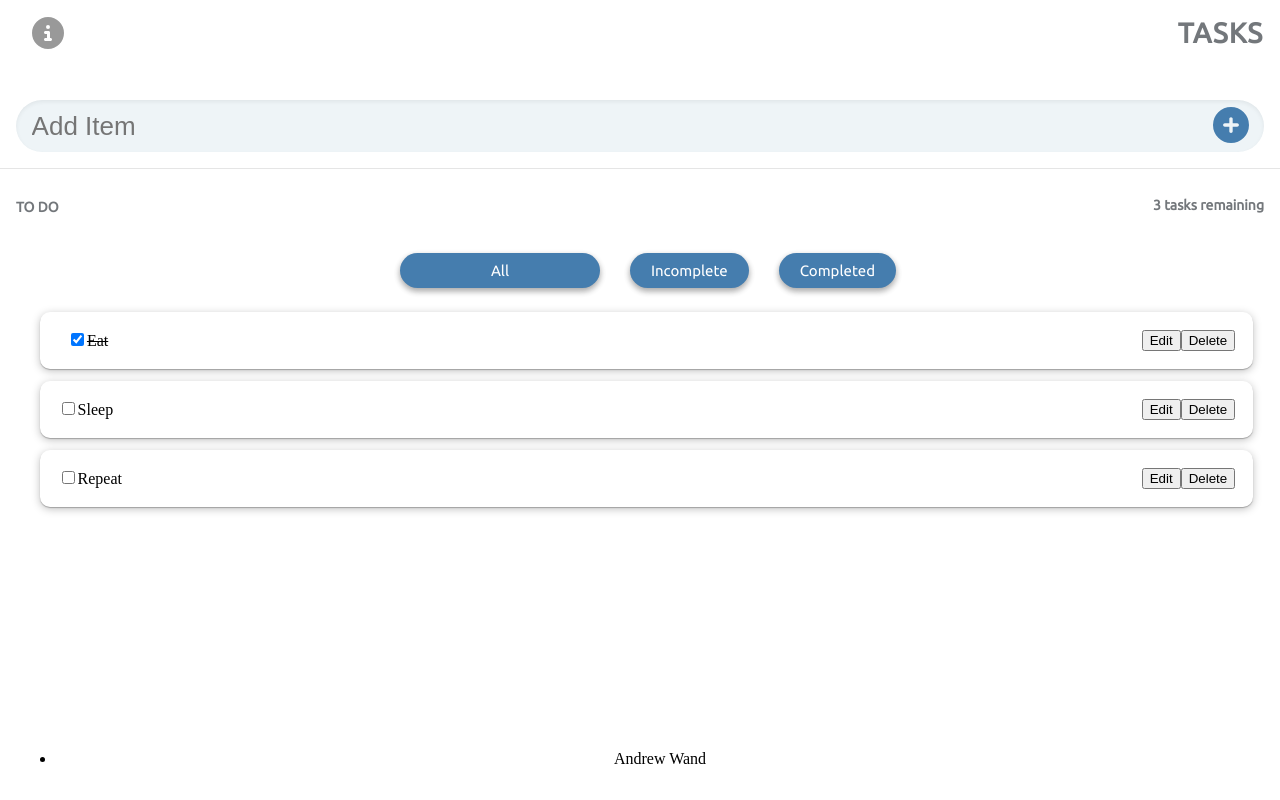
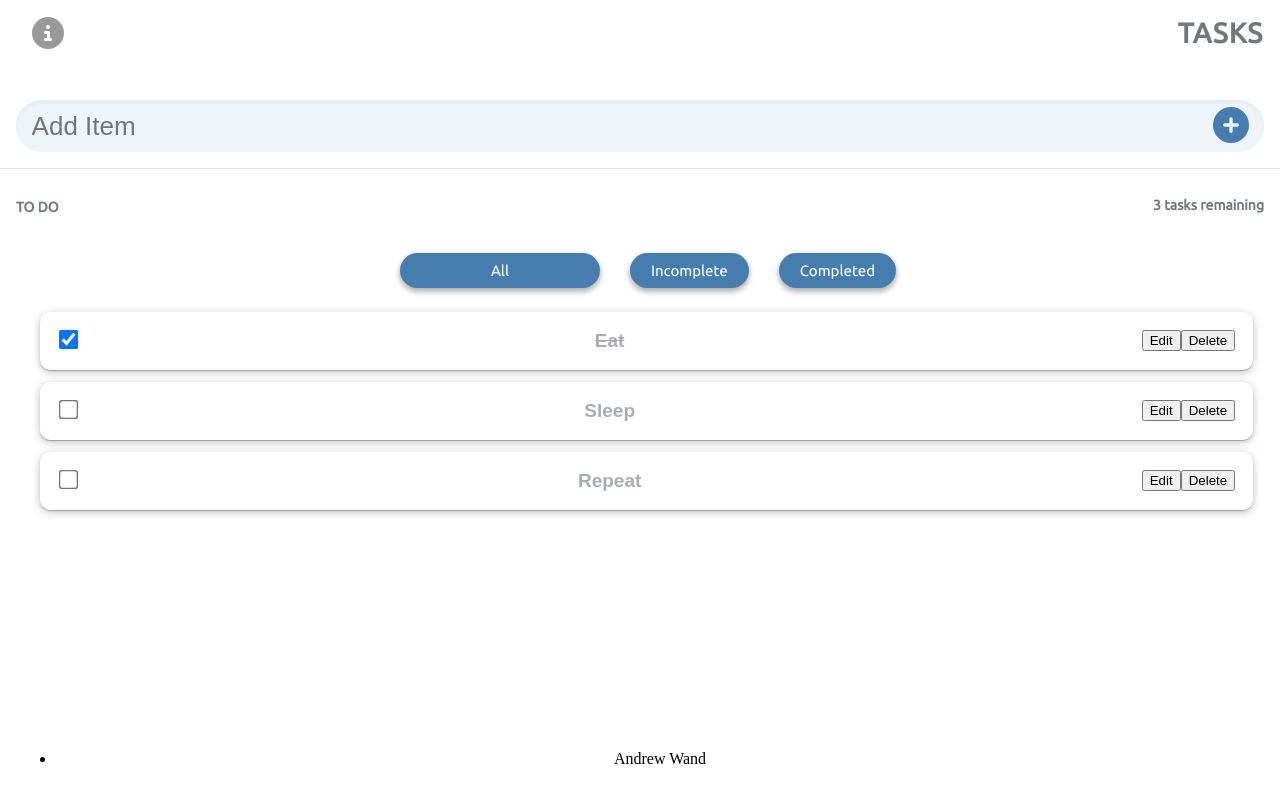
Before and after one commit to Andrew-Wand/todolist-react, a React (Create React App) app: page / in a window 1280 px wide. Built offline with nearby package versions, Linux system fonts and the light colour scheme.

Commit message:
added some css for checkbox

```diff
--- a/src/Components/ToDoList.jsx
+++ b/src/Components/ToDoList.jsx
@@ -31,7 +31,8 @@ function ToDoList(props) {
   }
 
   const handleCheckbox = () => {
-    setCompletedTask(!completedTask)
+    setCompletedTask(!completedTask);
+
   }
 
   const showEdit = (
@@ -54,15 +55,19 @@ function ToDoList(props) {
 
 
     <div className="task-container">
+
       <div className="left-side">
-      <input id={props.id}
+        <input id={props.id}
               type="checkbox"
               defaultChecked={props.completed}
               onChange={() => props.toggleTaskCompleted(props.id)}
-              className={completedTask ? 'taskComplete todo-label' : null}
-              onClick={handleCheckbox} />
-        <label htmlFor={props.id} className={completedTask ? 'taskComplete' : null}>{props.name}</label>
+              className={completedTask ? 'taskComplete checkbox' : 'checkbox'}
+              onClick={handleCheckbox}
+               />
+          <label htmlFor="checkbox" className={completedTask ? 'taskComplete checkbox' : 'checkbox'} onClick={handleCheckbox} onChange={() => props.toggleTaskCompleted(props.id)} ></label>
       </div>
+      <label  htmlFor={props.id} className={completedTask ? 'taskComplete todo-label' : 'todo-label'}>{props.name}</label>
+
 
     <div className="right-side">
       <button className="edit-btn" onClick={() => setIsEdit(true)}>Edit</button>
--- a/src/index.css
+++ b/src/index.css
@@ -155,15 +155,8 @@ body {
   justify-content: space-between;
 }
 
-.todo-label {
-  font-family: 'Ubuntu', sans-serif;
-  color: #73777B;
-  margin-left: 1em;
-}
 
-.left-side {
 
-}
 
 .right-side {
 
@@ -175,6 +168,23 @@ body {
 
 .taskComplete {
   text-decoration: line-through;
+}
+
+ .todo-label {
+  font-family: 'Unbuntu', sans-serif;
+  color: #73777B;
+  font-weight: bolder;
+  opacity: .6;
+  font-size: 19px;
+}
+
+/* Checkbox css */
+.checkbox {
+  -ms-transform: scale(1.5); /* IE */
+  -moz-transform: scale(1.5); /* FF */
+  -webkit-transform: scale(1.5); /* Safari and Chrome */
+  -o-transform: scale(1.5); /* Opera */
+  transform: scale(1.5);
 }
 
 
```
